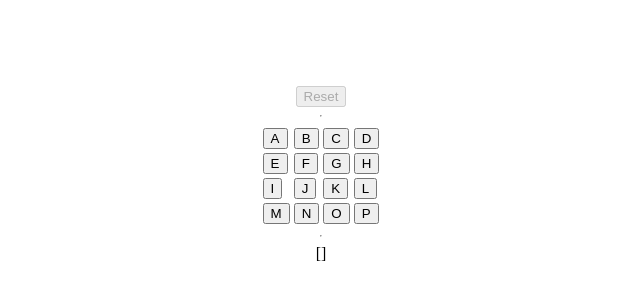
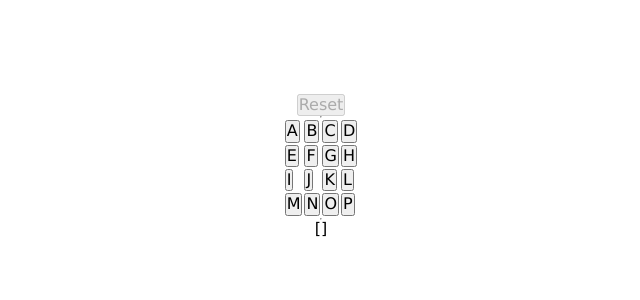
Before and after one commit to rodolfomayora/lettes-game, a React (Create React App) app: page / in a window 1280 px wide. Shown: the part 234-534 px from the top of the page, without its empty margins (319-959 px from the left). Built offline with nearby package versions, Linux system fonts and the light colour scheme.

Commit message:
feat: add global styles

```diff
--- /dev/null
+++ b/src/assets/styles/GlobalStyles.ts
@@ -0,0 +1,12 @@
+import { createGlobalStyle } from 'styled-components';
+import { normalize } from 'styled-normalize';
+
+import base from './base/base';
+
+export default createGlobalStyle`
+  /** Vendors */
+  ${normalize}
+
+  /** Base */
+  ${base}
+`;
--- /dev/null
+++ b/src/assets/styles/base/base.ts
@@ -0,0 +1,21 @@
+import { css } from 'styled-components';
+
+import { colors } from '../config';
+
+export default css`
+  html * {
+    box-sizing: border-box;
+    margin: 0;
+    padding: 0;
+    -webkit-tap-highlight-color: ${colors.transparent};
+  }
+
+  html,
+  body {
+    min-width: 320px;
+    min-height: 100%;
+    font-family: Verdana, Geneva, Tahoma, sans-serif;
+    font-size: 16px;
+    background-color: ${colors.white};
+  }
+`;
--- /dev/null
+++ b/src/assets/styles/config/breakpoints.ts
@@ -0,0 +1,7 @@
+/**
+ * Focus Development: Mobible First
+ */
+
+export default {
+  large: '992px',
+}
--- /dev/null
+++ b/src/assets/styles/config/colors.ts
@@ -0,0 +1,16 @@
+export default {
+  white  : '#ffffff',
+  gray1  : '#d8d8d8',
+  gray2  : '#979797',
+  orange1: '#fbd760',
+  orange2: '#f76e1e',
+  red1   : '#f5515f',
+  red2   : '#9f041b',
+  red3   : '#d0021b',
+  green1 : '#b3ec50',
+  green2 : '#439421',
+  green3 : '#7ed321',
+  transparent: 'rgb(0 0 0 / 0%)',
+
+  shadow1: '-1px -1px 3px #666666',
+}
--- /dev/null
+++ b/src/assets/styles/config/index.ts
@@ -0,0 +1,3 @@
+export { default as colors } from './colors';
+export { default as breakpoints } from './breakpoints'
+export * as mixins from './mixins';
--- /dev/null
+++ b/src/assets/styles/config/mixins.ts
@@ -0,0 +1,13 @@
+import { css, CSSProp } from 'styled-components';
+
+import breakpoints from './breakpoints';
+
+type ResponsiveMixin = (styles: CSSProp) => CSSProp;
+
+export const large: ResponsiveMixin = (styles) => {
+  return css`
+    @media screen and (min-width: ${breakpoints.large}) {
+      ${styles}
+    }
+  `;
+}
--- a/src/index.tsx
+++ b/src/index.tsx
@@ -1,9 +1,12 @@
 import React from 'react';
 import ReactDOM from 'react-dom';
+
+import GlobalStyles from './assets/styles/GlobalStyles';
 import App from './App';
 
 ReactDOM.render(
   <React.StrictMode>
+    <GlobalStyles />
     <App />
   </React.StrictMode>,
   document.getElementById('root')
```
